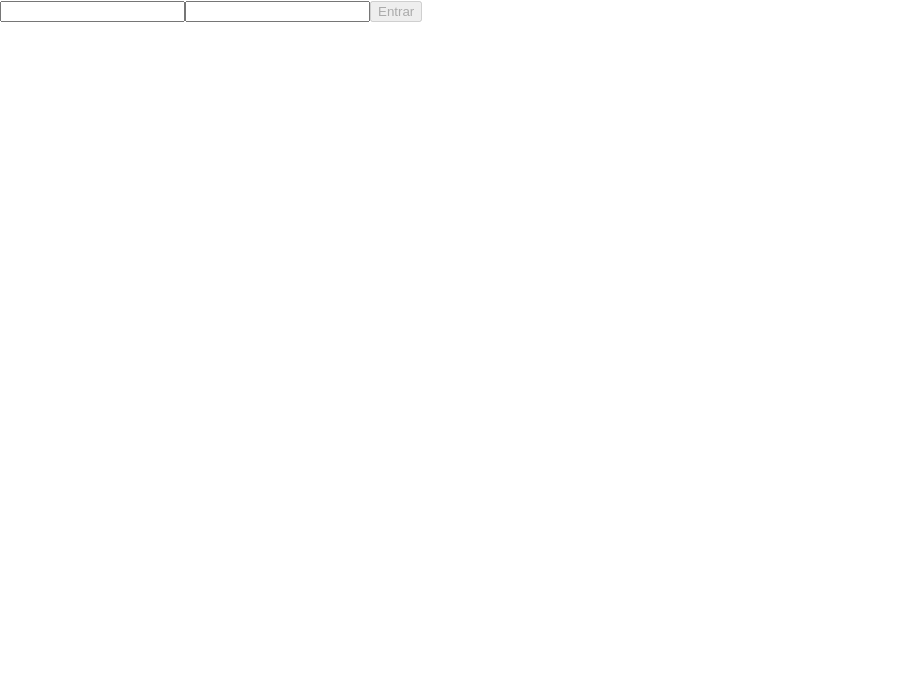
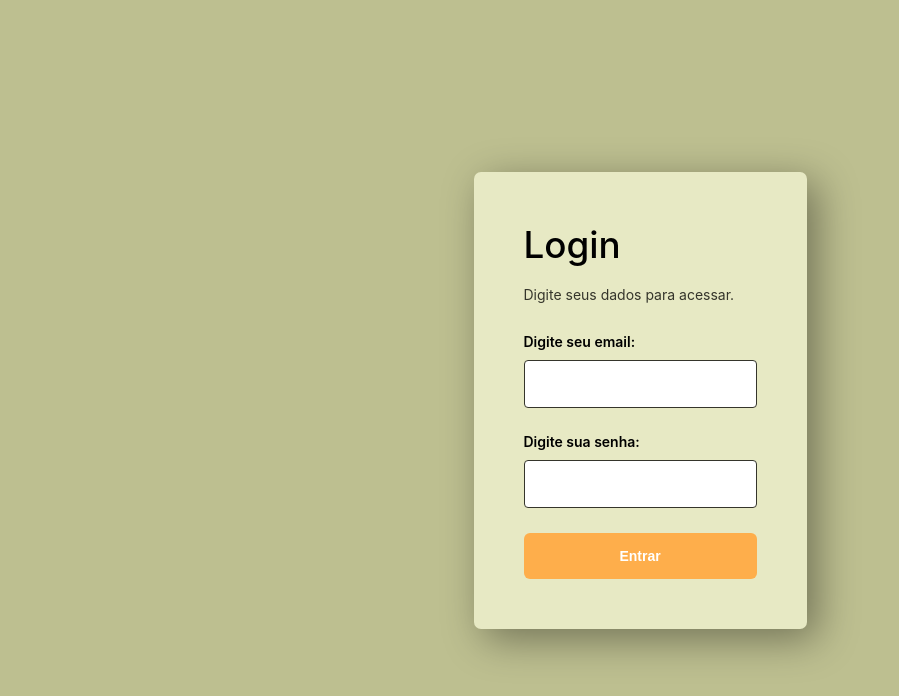
Before and after one commit to Gustavo-Oliveira7/dreamTeam, a React (Create React App) app: page / in a window 1280 px wide. Shown: the top 696 px of the page, without its empty margins (0-899 px from the left). Built offline with nearby package versions, Linux system fonts and the light colour scheme.

Commit message:
css pagina de login

```diff
--- a/src/App.css
+++ b/src/App.css
@@ -1,38 +1,84 @@
-.App {
-  text-align: center;
-}
 
-.App-logo {
-  height: 40vmin;
-  pointer-events: none;
-}
-
-@media (prefers-reduced-motion: no-preference) {
-  .App-logo {
-    animation: App-logo-spin infinite 20s linear;
-  }
-}
-
-.App-header {
-  background-color: #282c34;
-  min-height: 100vh;
+.loginInputs {
   display: flex;
   flex-direction: column;
   align-items: center;
+  align-content: center;
   justify-content: center;
-  font-size: calc(10px + 2vmin);
-  color: white;
+  width: 100%;
+  height: 100vh;
+  background-color: #bdbf90;
 }
 
-.App-link {
-  color: #61dafb;
+.formLogin {
+  display: flex;
+  flex-direction: column;
+  background-color: #e7e9c4;
+  border-radius: 7px;
+  padding: 50px;
+  box-shadow: 10px 10px 40px rgba(0, 0, 0, 0.4);
+  gap: 5px
 }
 
-@keyframes App-logo-spin {
-  from {
-    transform: rotate(0deg);
-  }
-  to {
-    transform: rotate(360deg);
-  }
+.areaLogin img {
+  width: 420px;
 }
+
+.formLogin h1 {
+  padding: 0;
+  margin: 0;
+  font-weight: 500;
+  font-size: 2.3em;
+}
+
+.formLogin p {
+  display: inline-block;
+  font-size: 14px;
+  color: #35352b;
+  margin-bottom: 25px;
+}
+
+.formLogin input {
+  padding: 15px 25px;
+  font-size: 14px;
+  border: 1px solid #35352b;
+  margin-bottom: 20px;
+  margin-top: 5px;
+  border-radius: 4px;
+  transition: all linear 160ms;
+  outline: none;
+}
+
+
+.formLogin input:focus {
+  border: 1px solid #ec6c2b;
+}
+
+.formLogin label {
+  font-size: 14px;
+  font-weight: 600;
+}
+
+.btn {
+  background-color: #feae4b;
+  color: #fff;
+  font-size: 14px;
+  font-weight: 600;
+  border: none !important;
+  transition: all linear 160ms;
+  cursor: pointer;
+  margin: 0 !important;
+  padding: 15px;
+  font-size: 14px;
+  border: 1px solid #ccc;
+  margin-bottom: 20px;
+  margin-top: 5px;
+  border-radius: 6px;
+  transition: all linear 160ms;
+  outline: none;
+
+}
+
+.btn:hover {
+  transform: scale(1.05);
+}
--- a/src/pages/Login.js
+++ b/src/pages/Login.js
@@ -7,15 +7,25 @@ function Login() {
   const passwordLength = 6;
 
   return (
-    <div>
-      <form>
+    <div className="loginInputs">
+      <form className="formLogin">
+        <h1>Login</h1>
+        <p>Digite seus dados para acessar.</p>
+        <label htmlFor="email">
+          Digite seu email:
+        </label>
         <input
+          className="emailInput"
           data-testid="email-input"
           type="email"
           value={ email }
           onChange={ ({ target }) => setEmail(target.value) }
         />
+        <label htmlFor="password">
+          Digite sua senha:
+        </label>
         <input
+          className="senhaInput"
           data-testid="password-input"
           type="password"
           value={ password }
@@ -24,6 +34,7 @@ function Login() {
 
         <button
           type="button"
+          className="btn"
           data-testid="login-submit-btn"
           disabled={ !(password.length > passwordLength
           && email.includes('@') && email.includes('.com')) }
```
